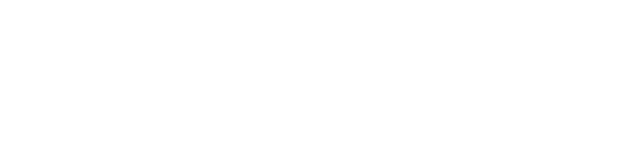
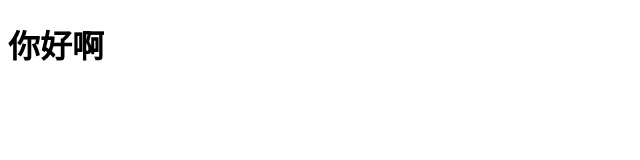
Before and after one commit to Weimengy/weimengyiGit, a plain HTML site: page index.html in a window 1280 px wide. Shown: the whole page, without its empty margins (0-640 px from the left). Drawn offline with Linux system fonts and the light colour scheme.

Commit message:
Update index.html

```diff
--- a/index.html
+++ b/index.html
@@ -5,5 +5,6 @@
 		<title></title>
 	</head>
 	<body>
+		<h1>你好啊</h2>
 	</body>
 </html>
```
